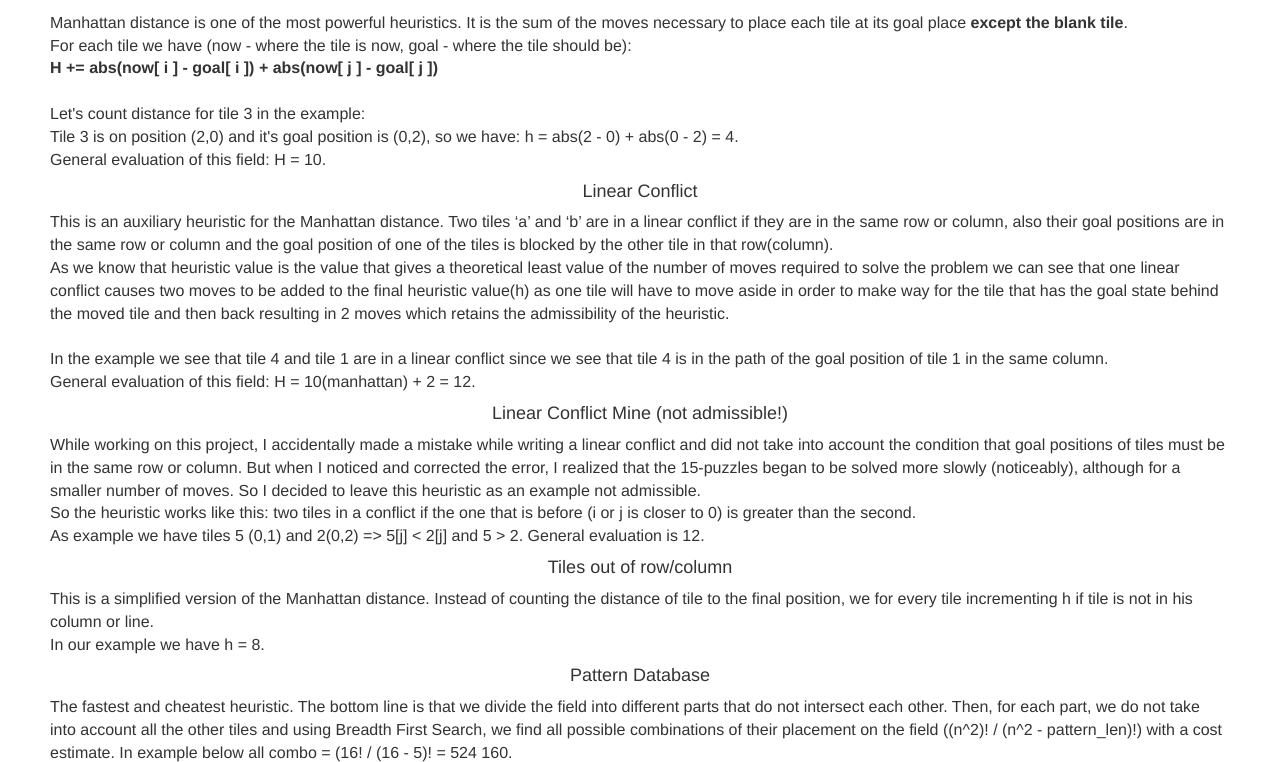
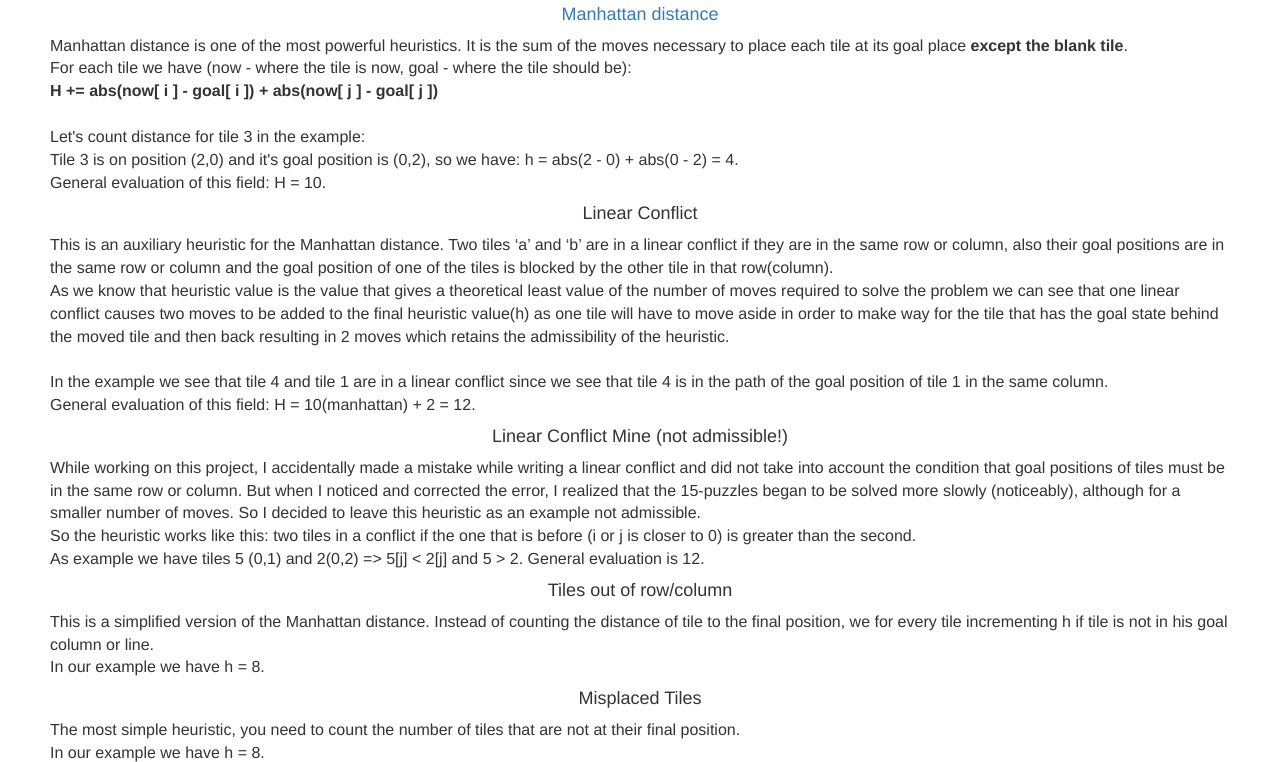
Before and after one commit to Isterikus/site_npuzzle, a Flask app: page /info in a window 1280 px wide. Shown: the part 1306-2068 px from the top of the page. Run offline with Flask 2, Linux system fonts and the light colour scheme; some libraries are stand-ins or nearby versions.

Commit message:
v 1.0 :)

```diff
--- a/templates/index.html
+++ b/templates/index.html
@@ -11,9 +11,9 @@
 </head>
 
 <body>
-	<h1 class="h_main">Sliding puzzle</h1>
+	<h1 class="h_main">Sliding puzzle (<a href="info">info page</a>)</h1>
 <p class="infoText">
-This application finds the solution to solve a 8 or 15-puzzle. You can read more <a href="info">here</a>.
+This application finds the solution to solve a 8 or 15-puzzle.
 <br>
 Code is written on two languages: Python and C.
 <br>
--- a/templates/info.html
+++ b/templates/info.html
@@ -8,7 +8,7 @@
 	<title>Info</title>
 </head>
 <body class="info_body">
-	<h1 class="h_main">N puzzle</h1>
+	<h1 class="h_main">N puzzle (<a href="/">main page</a>)</h1>
 	<p>
 		The n-puzzle is a sliding puzzle that consists of a frame of numbered square tiles in random order with one tile missing. The object of the puzzle is to place the tiles in order by making sliding moves that use the empty space.
 		<br>
@@ -35,6 +35,8 @@
 		(2,0) (2,1) (2,2)
 		<br>
 		A* and IDA* algorithms use heuristic function to estimate the current field. They add this value (<span class="formula">H</span>) to the number of moves already made (<span class="formula">G</span>) and get final score (<span class="formula">F</span>). Evaluation (heuristics) is necessary to speed up the search for a solution.
+		<br>
+		You can read about this alorithms here: <a href="https://en.wikipedia.org/wiki/Breadth-first_search" target="_blank">Breadth First Search</a>, <a href="https://en.wikipedia.org/wiki/A*_search_algorithm" target="_blank">A*</a>, <a href="https://en.wikipedia.org/wiki/Iterative_deepening_A*" target="_blank">IDA*</a>.
 	</p>
 	<h3 class="h_main">Heuristics</h3>
 	<p>
@@ -50,7 +52,7 @@
 	For subsequent calculations we will use this <span style="font-weight: bold;">example</span>:
 	<br>
 	<img src="../static/img/linear.png" class="images">
-	<h4 class="h_main"><a href="https://en.wikipedia.org/wiki/Taxicab_geometry">Manhattan distance</a></h4>
+	<h4 class="h_main"><a href="https://en.wikipedia.org/wiki/Taxicab_geometry" target="_blank">Manhattan distance</a></h4>
 	<p>
 		Manhattan distance is one of the most powerful heuristics. It is the sum of the moves necessary to place each tile at its goal place <span style="font-weight: bold;">except the blank tile</span>.
 		<br>
@@ -88,9 +90,25 @@
 	</p>
 	<h4 class="h_main">Tiles out of row/column</h4>
 	<p>
-		This is a simplified version of the Manhattan distance. Instead of counting the distance of tile to the final position, we for every tile incrementing h if tile is not in his column or line.
+		This is a simplified version of the Manhattan distance. Instead of counting the distance of tile to the final position, we for every tile incrementing h if tile is not in his goal column or line.
 		<br>
 		In our example we have h = 8.
+	</p>
+	<h4 class="h_main">Misplaced Tiles</h4>
+	<p>
+		The most simple heuristic, you need to count the number of tiles that are not at their final position.
+		<br>
+		In our example we have h = 8.
+	</p>
+	<h4 class="h_main"><a href="https://en.wikipedia.org/wiki/Euclidean_distance" target="_blank">Euqlidian distance</a></h4>
+	<p>
+		Why not?:) The distance to which we are all familiar.
+		<br>
+			<span class="formula">
+				H += sqrt( (now[ i ] - goal[ i ])^2 + (now[ j ] - goal[ j ])^2 )
+			</span>
+		<br>
+		In our example we have h = 8.8284.
 	</p>
 	<h4 class="h_main">Pattern Database</h4>
 	<p>
```
